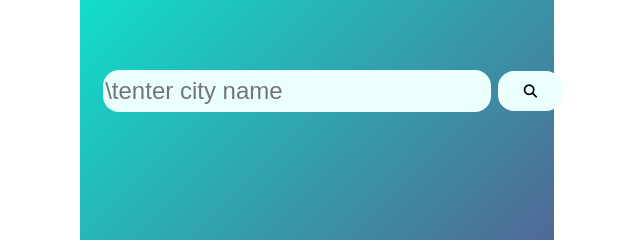
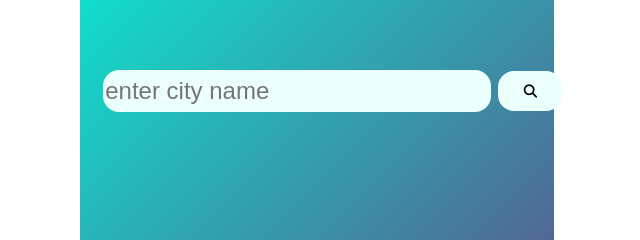
Before and after one commit to Vivekanand-Yadav7/weather_forecasting_website, a plain HTML site: page index.html in a window 1280 px wide. Shown: the part 357-597 px from the top of the page, 312-952 px from the left. Drawn offline with Linux system fonts and the light colour scheme.

Commit message:
Update index.html

```diff
--- a/index.html
+++ b/index.html
@@ -11,8 +11,8 @@
 <body>
     <div id="container">
         <div class="search">
-            <input type="text" placeholder="\tenter city name"
-             spellcheck="false">
+            <input  id="serachCity" type="text" placeholder="enter city name"
+             spellcheck="false" >
              <button><i class="fa-solid fa-magnifying-glass"></i></button>
         </div>
         <p id="error">invalid city name</p>
```
